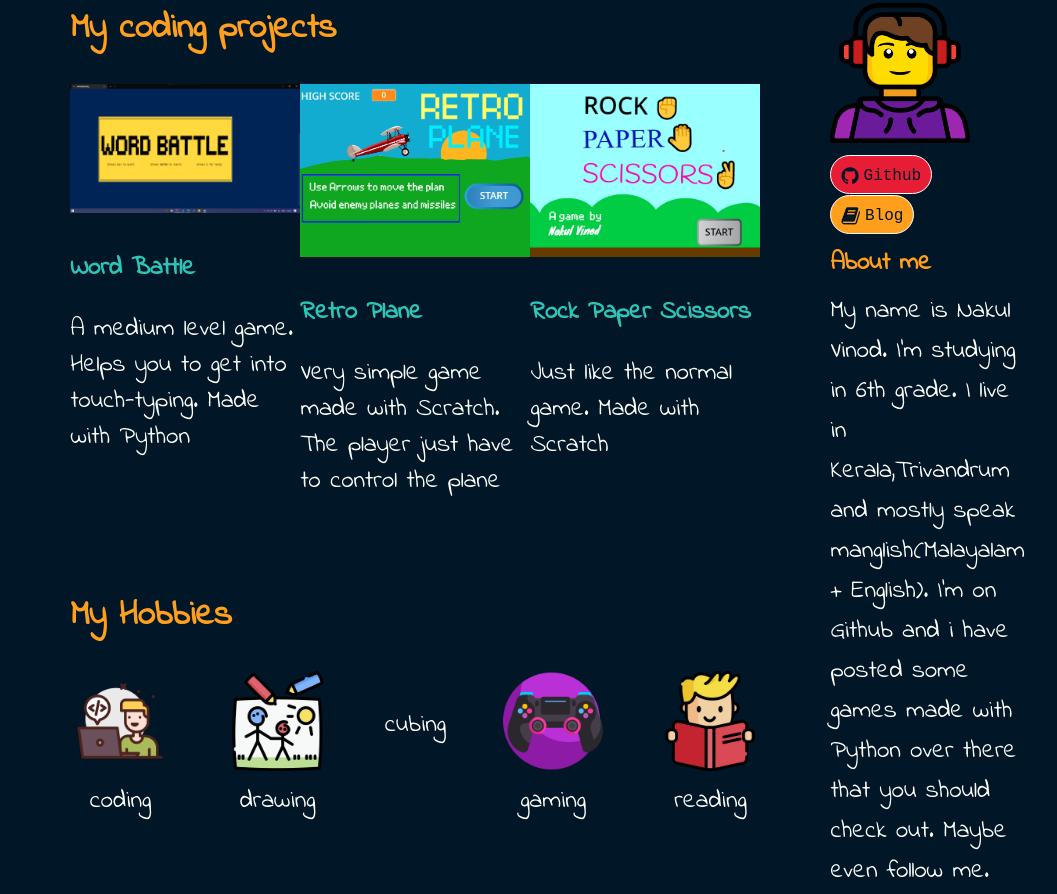
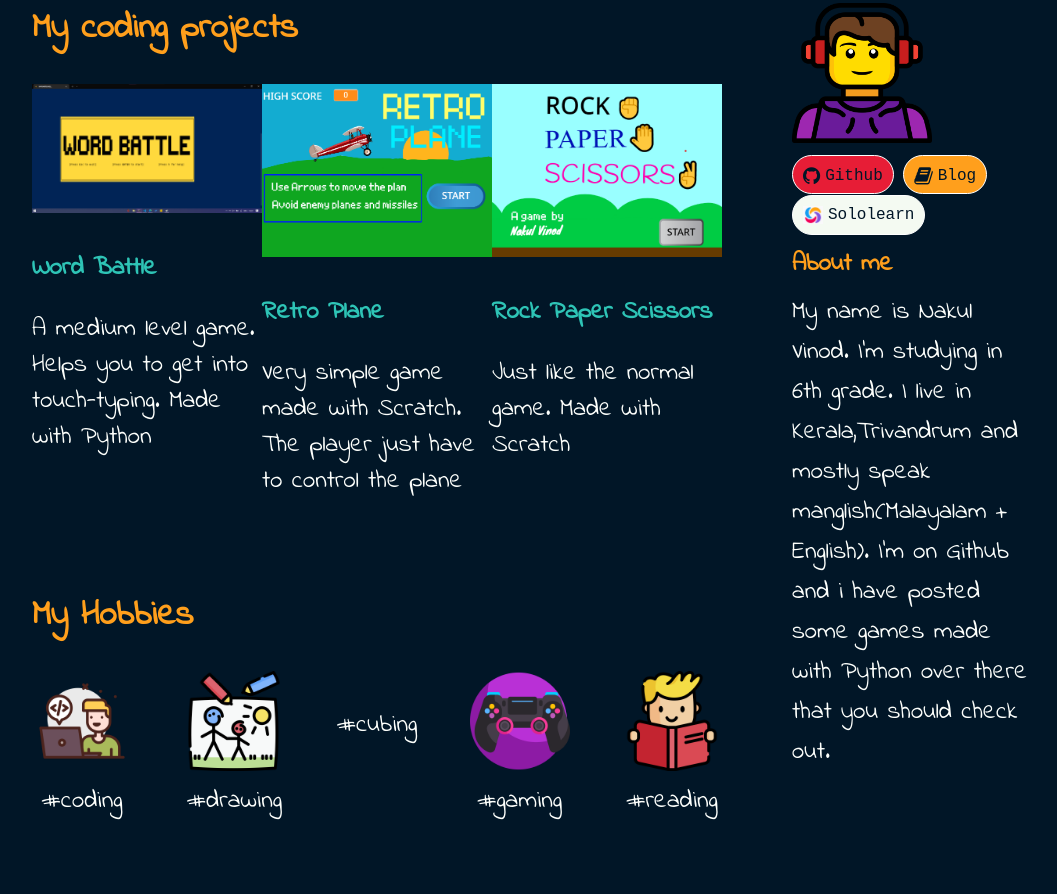
Before and after one commit to nakulvinod/nakulvinod.com, a plain HTML site: page index.html in a window 1280 px wide. Shown: the part 260-1154 px from the top of the page, without its empty margins (104-1161 px from the left). Drawn offline with Linux system fonts and the light colour scheme; a script that the page names is missing.

Commit message:
Multiple changes

```diff
--- a/index.html
+++ b/index.html
@@ -86,23 +86,23 @@
             <div class="image-container">
               <div>
                 <img src="./images/coding.png" alt="" class="hobby-icon" />
-                <p class="hobby-sub">coding</p>
+                <p class="hobby-sub">#coding</p>
               </div>
               <div>
                 <img src="images/draw.png" alt="" class="hobby-icon" />
-                <p class="hobby-sub">drawing</p>
+                <p class="hobby-sub">#drawing</p>
               </div>
               <div>
                 <img src="images/rubik.png" alt="" class="hobby-icon" />
-                <p class="hobby-sub">cubing</p>
+                <p class="hobby-sub">#cubing</p>
               </div>
               <div>
                 <img src="images/game.png" alt="" class="hobby-icon" />
-                <p class="hobby-sub">gaming</p>
+                <p class="hobby-sub">#gaming</p>
               </div>
               <div>
                 <img src="images/read.png" alt="" class="hobby-icon" />
-                <p class="hobby-sub">reading</p>
+                <p class="hobby-sub">#reading</p>
               </div>
             </div>
           </div>
@@ -121,6 +121,12 @@
                 <i class="fa fa-book" aria-hidden="true"></i>
                 Blog</span
               ></a>
+              <a href="https://www.sololearn.com/profile/18835000"  target="_blank">
+                 <span class="tag third">
+              <img src="images/sololearn.png" style="width: 20px;    padding-right: 5px;
+              " alt="">Sololearn
+              </span></a>
+
             </div>
 
             <div class="about-me-heading">About me</div>
@@ -128,7 +134,7 @@
               My name is Nakul Vinod. I'm studying in 6th grade. I live in
               Kerala,Trivandrum and mostly speak manglish(Malayalam + English).
               I'm on Github and i have posted some games made with Python over
-              there that you should check out. Maybe even follow me.
+              there that you should check out.
             </div>
           </div>
         </div>
--- a/src/style.css
+++ b/src/style.css
@@ -19,7 +19,7 @@ body{
     text-align: center;
 }
 .body{
-    width: 80%;
+    width: 85vw;
     display: flex;
     flex-direction: row;
     align-self: center;
@@ -27,7 +27,7 @@ body{
 
 .body-left{
     margin-left: 40px;
-    width: 80%;
+    width: 75%;
     display: flex;
     flex-direction: column;
     border-radius: 5px;
@@ -35,7 +35,7 @@ body{
 .body-right{
     margin-right: 50px;
     margin-left: 40px;
-    width: 20%;
+    width: 25%;
     display: flex;
     flex-direction: column;
 }
@@ -122,6 +122,14 @@ div.image-container{
 
     background-color: #ff9f1c;
 }
+.tag.third{
+
+    padding-left: 10px;
+    padding-right: 10px;
+    padding-top: 10px;
+    padding-bottom: 10px;
+    background-color: #f4faf2;
+}
 .project-image{
     width: 230px;
 }
```
Also changed, not shown: images/sololearn.png (added).
